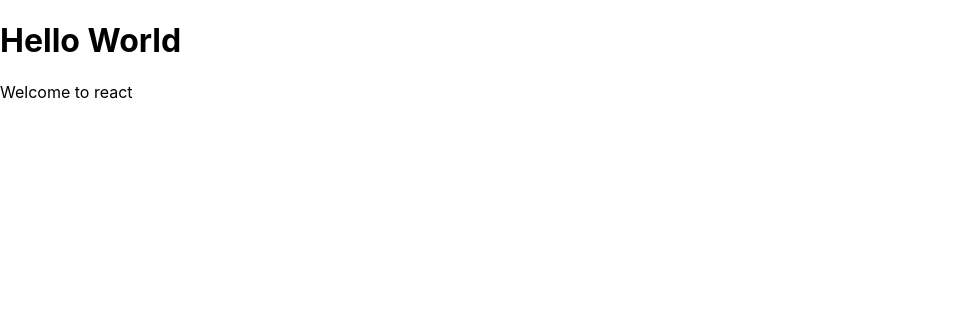
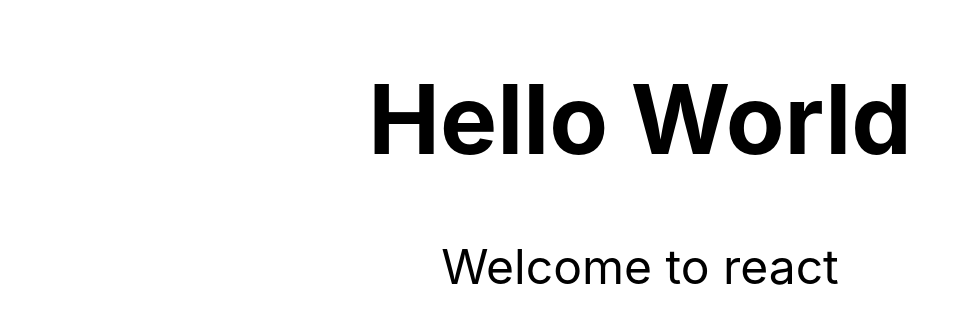
Before and after one commit to SadeJoseph/robofriends, a React (Create React App) app: page / in a window 1280 px wide. Shown: the top 324 px of the page, without its empty margins (0-969 px from the left). Built offline with nearby package versions, Linux system fonts and the light colour scheme.

Commit message:
tachyons

```diff
--- a/package.json
+++ b/package.json
@@ -9,6 +9,7 @@
     "react": "^18.2.0",
     "react-dom": "^18.2.0",
     "react-scripts": "5.0.1",
+    "tachyons": "^4.12.0",
     "web-vitals": "^2.1.4"
   },
   "scripts": {
--- a/src/Hello.js
+++ b/src/Hello.js
@@ -3,7 +3,7 @@
 class Hello extends Component {
     render() {
         return (
-        <div>
+        <div className= 'f1 tc'>
             <h1>Hello World</h1>
             <p>Welcome to react</p>
         </div>
--- a/src/index.js
+++ b/src/index.js
@@ -3,6 +3,7 @@
 import './index.css';
 import Hello from './Hello';
 import reportWebVitals from './reportWebVitals';
+import 'tachyons';
 
 const root = ReactDOM.createRoot(document.getElementById('root'));
 root.render(
```
Also changed, not shown: 1 other file (tests, documents, lock files or other folders).
